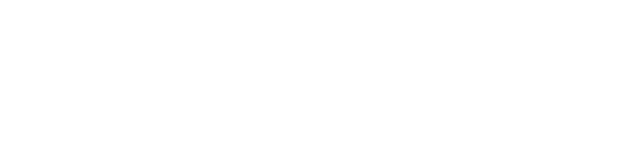
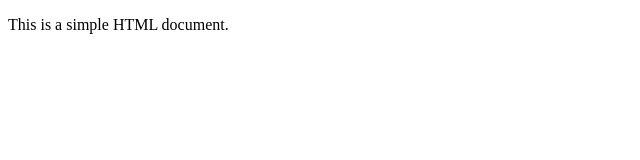
Before and after one commit to yousof158/index, a plain HTML site: page index.html in a window 1280 px wide. Shown: the whole page, without its empty margins (0-640 px from the left). Drawn offline with Linux system fonts and the light colour scheme.

Commit message:
new fiture

```diff
--- a/index.html
+++ b/index.html
@@ -7,6 +7,6 @@
 </head>
 <body>
 <!--     <h1>Hello, World!</h1> -->
-    <!-- <p>This is a simple HTML document.</p> -->
+    <p>This is a simple HTML document.</p>
 </body>
 </html>
```
